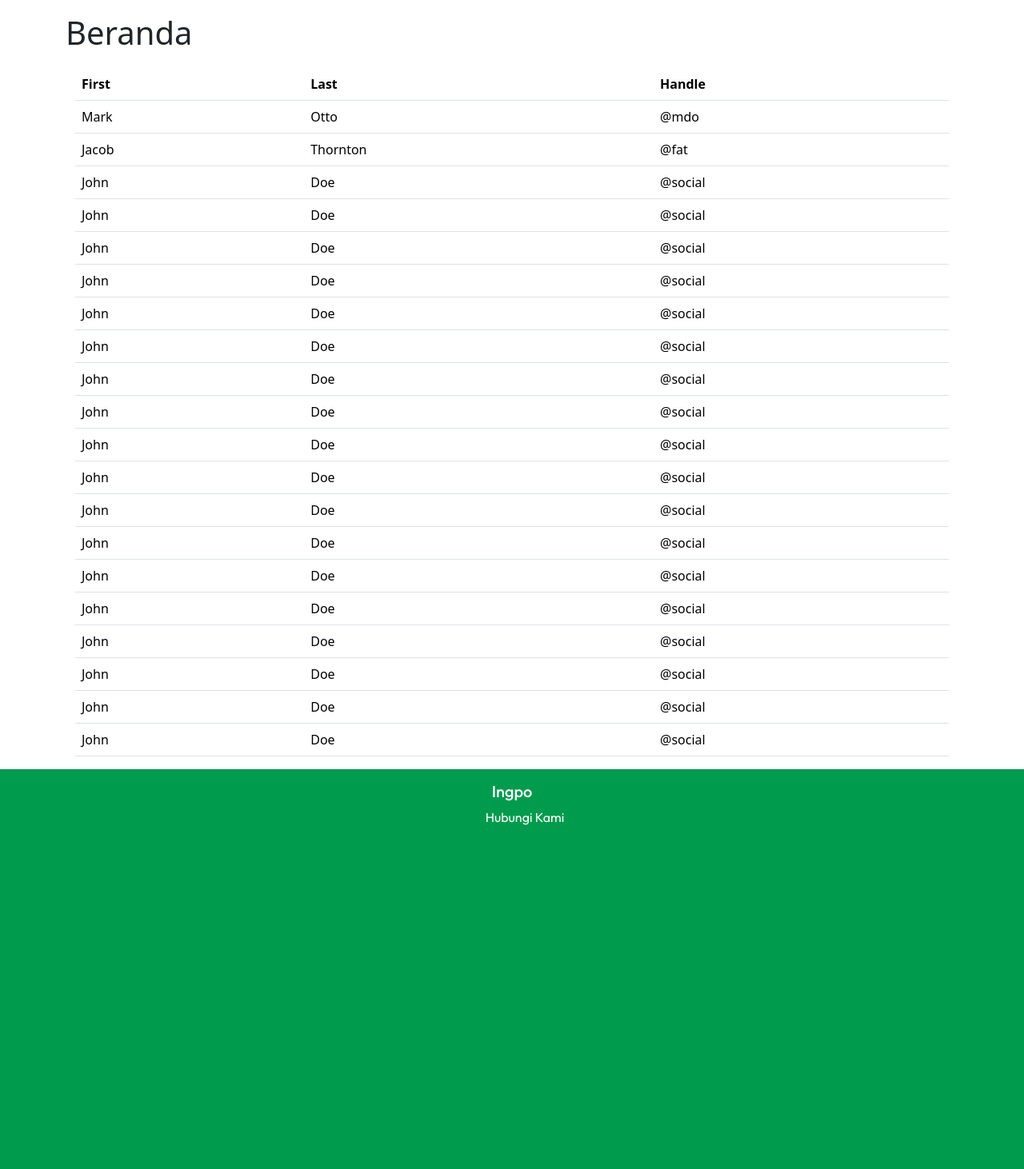
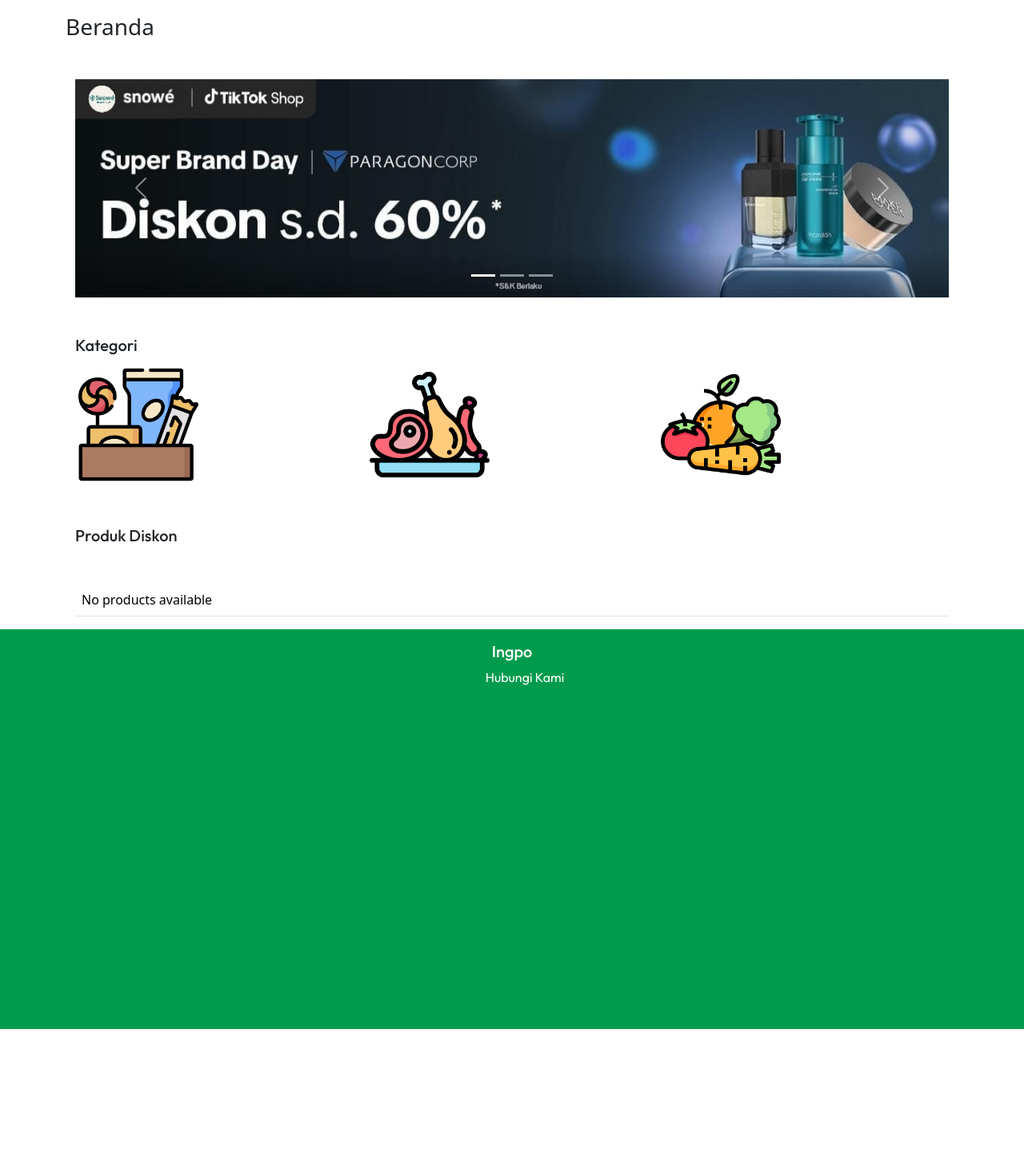
Before and after one commit to audriokt/frozen-food-ecommerce-project-platform-final-project, a CodeIgniter 4 app: template ecommer-frozen-food-final-paltform/app/Views/Customer/Landing_Page_Cus.php in a window 1280 px wide. Shown: the part 113-1575 px from the top of the page at 80% size. After the commit the page ends 1400 px from the top, so only its background shows below. Run offline with PHP 8.4 and a stand-in for CodeIgniter, Linux system fonts and the light colour scheme; the template is opened without the code that fills it, so the values that code supplies are empty; some libraries are stand-ins or nearby versions.

Commit message:
nambahin controller untuk nampilin semua produk di landing page danbuat root nya

```diff
--- a/ecommer-frozen-food-final-paltform/app/Config/Routes.php
+++ b/ecommer-frozen-food-final-paltform/app/Config/Routes.php
@@ -15,4 +15,4 @@ $routes->post('/login', 'AuthController::login');
 $routes->get('/register', 'AuthController::register');
 $routes->post('/register', 'AuthController::register');
 
-$routes->get('/LandingPage', 'Pages::index');
+$routes->get('/LandingPage', 'ProductController::showAll');
--- a/ecommer-frozen-food-final-paltform/app/Views/Customer/Landing_Page_Cus.php
+++ b/ecommer-frozen-food-final-paltform/app/Views/Customer/Landing_Page_Cus.php
@@ -2,132 +2,75 @@
 
 <?= $this->section('content') ?>
 <div class="container" style="margin-top: 130px;">
-    <h1>Beranda</h1>
+    <h3>Beranda</h3>
     <!-- Coraousel -->
-
+    <div class="container my-5">
+        <div id="carouselExampleIndicators" class="carousel slide" data-bs-ride="carousel">
+            <div class="carousel-indicators">
+                <button type="button" data-bs-target="#carouselExampleIndicators" data-bs-slide-to="0" class="active" aria-current="true" aria-label="Slide 1"></button>
+                <button type="button" data-bs-target="#carouselExampleIndicators" data-bs-slide-to="1" aria-label="Slide 2"></button>
+                <button type="button" data-bs-target="#carouselExampleIndicators" data-bs-slide-to="2" aria-label="Slide 3"></button>
+            </div>
+            <div class="carousel-inner">
+                <div class="carousel-item active">
+                    <img src="<?= base_url('images/foto_corousel.jpg') ?>" class="d-block w-100" alt="...">
+                </div>
+                <div class="carousel-item">
+                    <img src="<?= base_url('images/foto1_corousel.jpg') ?>" class="d-block w-100" alt="...">
+                </div>
+                <div class="carousel-item">
+                    <img src="<?= base_url('images/foto2_corousel.jpg') ?>" class="d-block w-100" alt="...">
+                </div>
+            </div>
+            <button class="carousel-control-prev" type="button" data-bs-target="#carouselExampleIndicators" data-bs-slide="prev">
+                <span class="carousel-control-prev-icon" aria-hidden="true"></span>
+                <span class="visually-hidden">Previous</span>
+            </button>
+            <button class="carousel-control-next" type="button" data-bs-target="#carouselExampleIndicators" data-bs-slide="next">
+                <span class="carousel-control-next-icon" aria-hidden="true"></span>
+                <span class="visually-hidden">Next</span>
+            </button>
+        </div>
+    </div>
     <!-- kategori -->
-    <div class="container">
-
-    <!-- produk diskon -->
-
-    </div>
-    <!-- gambar produk -->
-    <div class="container" style="margin-top: 20px;">
-        <table class="table table-hover">
-            <thead>
-                <tr>
-                    <th scope="col">First</th>
-                    <th scope="col">Last</th>
-                    <th scope="col">Handle</th>
-                </tr>
-            </thead>
+    <div class="container my-5">
+        <h5 style="font-family: Outfit;">Kategori</h5>
+        <table class="table table-borderless table-sm"">
             <tbody>
                 <tr>
-                    <td>Mark</td>
-                    <td>Otto</td>
-                    <td>@mdo</td>
-                </tr>
-                <tr>
-                    <td>Jacob</td>
-                    <td>Thornton</td>
-                    <td>@fat</td>
-                </tr>
-                <tr>
-                    <td>John</td>
-                    <td>Doe</td>
-                    <td>@social</td>
-                </tr>
-                <tr>
-                    <td>John</td>
-                    <td>Doe</td>
-                    <td>@social</td>
-                </tr>
-                <tr>
-                    <td>John</td>
-                    <td>Doe</td>
-                    <td>@social</td>
-                </tr>
-                <tr>
-                    <td>John</td>
-                    <td>Doe</td>
-                    <td>@social</td>
-                </tr>
-                <tr>
-                    <td>John</td>
-                    <td>Doe</td>
-                    <td>@social</td>
-                </tr>
-                <tr>
-                    <td>John</td>
-                    <td>Doe</td>
-                    <td>@social</td>
-                </tr>
-                </tr>
-                <tr>
-                    <td>John</td>
-                    <td>Doe</td>
-                    <td>@social</td>
-                </tr>
-                <tr>
-                    <td>John</td>
-                    <td>Doe</td>
-                    <td>@social</td>
-                </tr>
-                <tr>
-                    <td>John</td>
-                    <td>Doe</td>
-                    <td>@social</td>
-                </tr>
-                <tr>
-                    <td>John</td>
-                    <td>Doe</td>
-                    <td>@social</td>
-                </tr>
-                </tr>
-                <tr>
-                    <td>John</td>
-                    <td>Doe</td>
-                    <td>@social</td>
-                </tr>
-                <tr>
-                    <td>John</td>
-                    <td>Doe</td>
-                    <td>@social</td>
-                </tr>
-                <tr>
-                    <td>John</td>
-                    <td>Doe</td>
-                    <td>@social</td>
-                </tr>
-                <tr>
-                    <td>John</td>
-                    <td>Doe</td>
-                    <td>@social</td>
-                </tr>
-                </tr>
-                <tr>
-                    <td>John</td>
-                    <td>Doe</td>
-                    <td>@social</td>
-                </tr>
-                <tr>
-                    <td>John</td>
-                    <td>Doe</td>
-                    <td>@social</td>
-                </tr>
-                <tr>
-                    <td>John</td>
-                    <td>Doe</td>
-                    <td>@social</td>
-                </tr>
-                <tr>
-                    <td>John</td>
-                    <td>Doe</td>
-                    <td>@social</td>
+                    <td><a href="<?= base_url('images/candies.png') ?>"><img src="<?= base_url('images/cat_candies.png') ?>" alt="Makanan" width="150px"></a></td>
+                    <td><a href="<?= base_url('images/cat_barbecue.png') ?>"><img src="<?= base_url('images/cat_barbecue.png') ?>" alt="Sayuran" width="150px"></a></td>
+                    <td><a href="<?= base_url('images/cat_vegetable.png') ?>"><img src="<?= base_url('images/cat_vegetable.png') ?>" alt="Ayam, Daging & Ikan" width="150px"></a></td>
                 </tr>
             </tbody>
         </table>
     </div>
 
+    <!-- produk diskon -->
+    <div class="container my-5">
+        <h5 style="font-family:Outfit;">Produk Diskon</h5>
+
+    </div>
+
+    <!-- gambar produk -->
+    <div class="container" style="margin-top: 20px;">
+        <table class="table table-hover">
+            <tbody>
+                <?php
+                if (isset($products) && is_array($products)) {
+                    foreach ($products as $product) {
+                        echo "<tr>";
+                        echo "<td> <img src='" . base_url($product['path']) . "' alt='" . $product['name'] . "' width='250px'></td>";
+                        echo "<td style='text-align: left;'><h3>{$product['name']}</h3></td>";
+                        echo "<td>{$product['price']}</td>";
+                        echo "</tr>";
+                    }
+                } else {
+                    echo "<tr><td colspan='3'>No products available</td></tr>";
+                }
+                ?>
+            </tbody>
+        </table>
+    </div>
 </div>
 <?= $this->endSection() ?>
--- a/ecommer-frozen-food-final-paltform/app/Views/layouts/navbar.php
+++ b/ecommer-frozen-food-final-paltform/app/Views/layouts/navbar.php
@@ -13,7 +13,7 @@
                                     Kategori
                                 </a>
                                 <ul class="dropdown-menu">
-                                    <li><a class="dropdown-item" href="#">Makan</a></li>
+                                    <li><a class="dropdown-item" href="#">Makanan</a></li>
                                     <li>
                                         <hr class="dropdown-divider">
                                     </li>
```
Also changed, not shown: ecommer-frozen-food-final-paltform/app/Controllers/ProductController.php (+13 -3 lines), ecommer-frozen-food-final-paltform/app/Models/ProductModel.php (+1 -11 lines).
